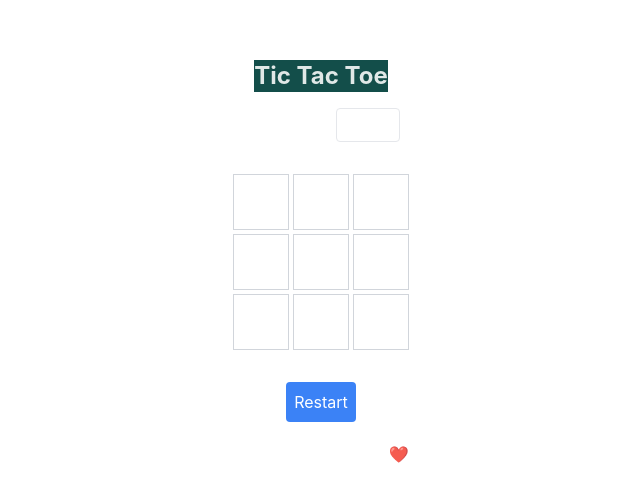
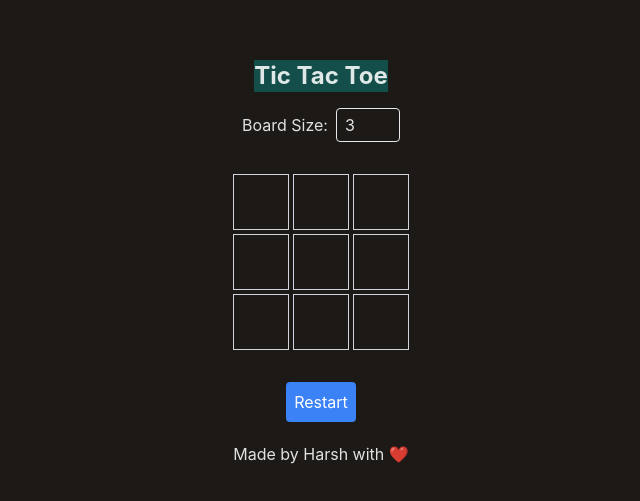
Before and after one commit to Harsh244007/tic-tac-toe-preact-ts-tw, a Preact app: page / in a window 1280 px wide. Shown: the part 137-638 px from the top of the page, without its empty margins (319-959 px from the left). Built offline with nearby package versions, Linux system fonts and the light colour scheme.

Commit message:
* Updated background based on url.

```diff
--- a/src/app.tsx
+++ b/src/app.tsx
@@ -1,7 +1,11 @@
-import { Suspense } from "preact/compat";
+import { Suspense, useEffect } from "preact/compat";
 import { Loading, TicTacToe } from "./components";
 
 export function App() {
+  useEffect(()=>{
+    const isIframeUrl = window.location.href.includes("iframeUrl")
+    document.body.style.background=isIframeUrl?"transparent":"#1c1917"
+  },[])
   return (
     <Suspense fallback={<Loading />}>
       <TicTacToe />
--- a/src/index.css
+++ b/src/index.css
@@ -8,7 +8,7 @@ body {
   transition: all 0.3s ease;
   color-scheme: light dark;
   color: rgba(255, 255, 255, 0.87);
-  background-color: transparent;
+  /* background-color: #1c1917; */
   scrollbar-width: thin;
   scroll-behavior: smooth;
   font-synthesis: none;
```
